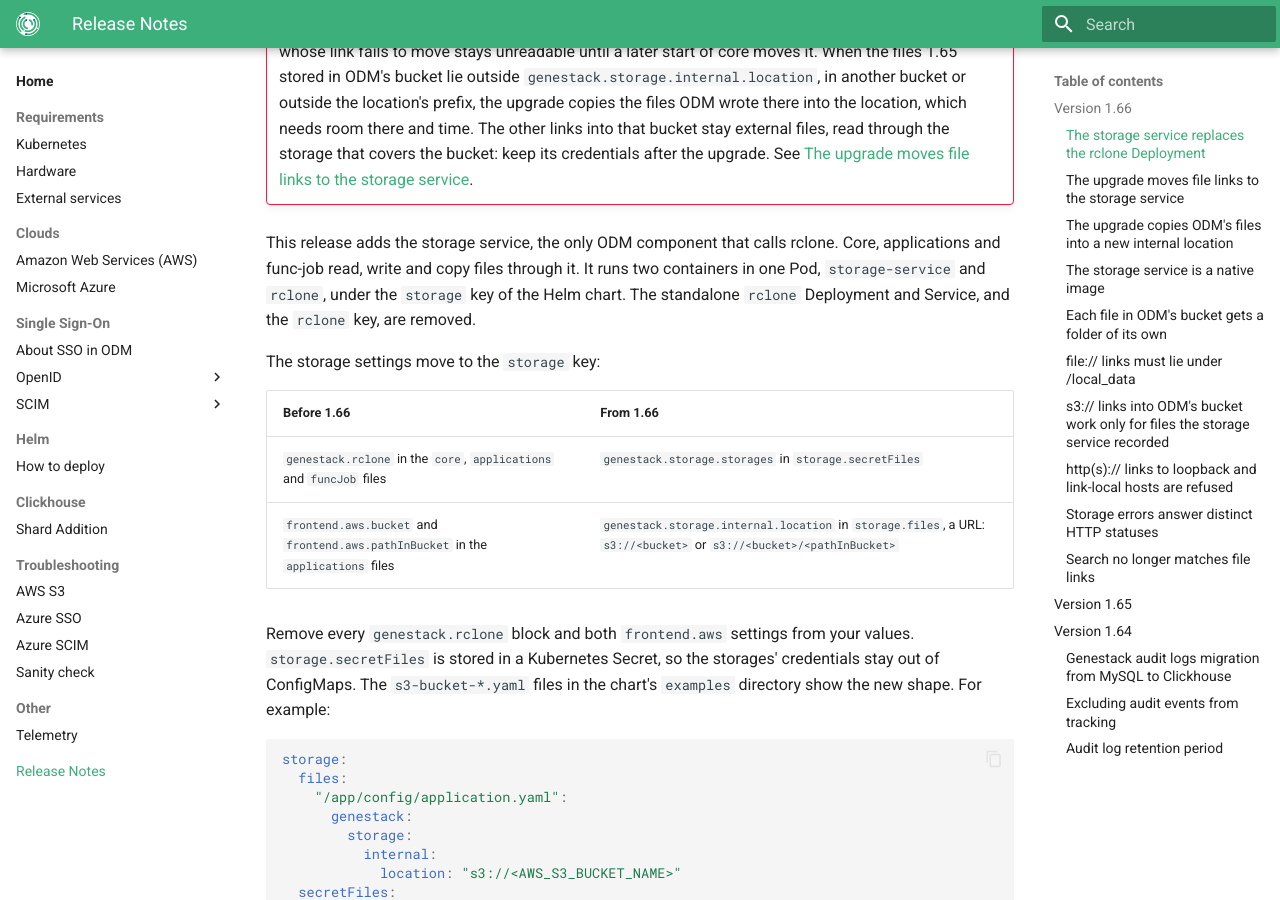
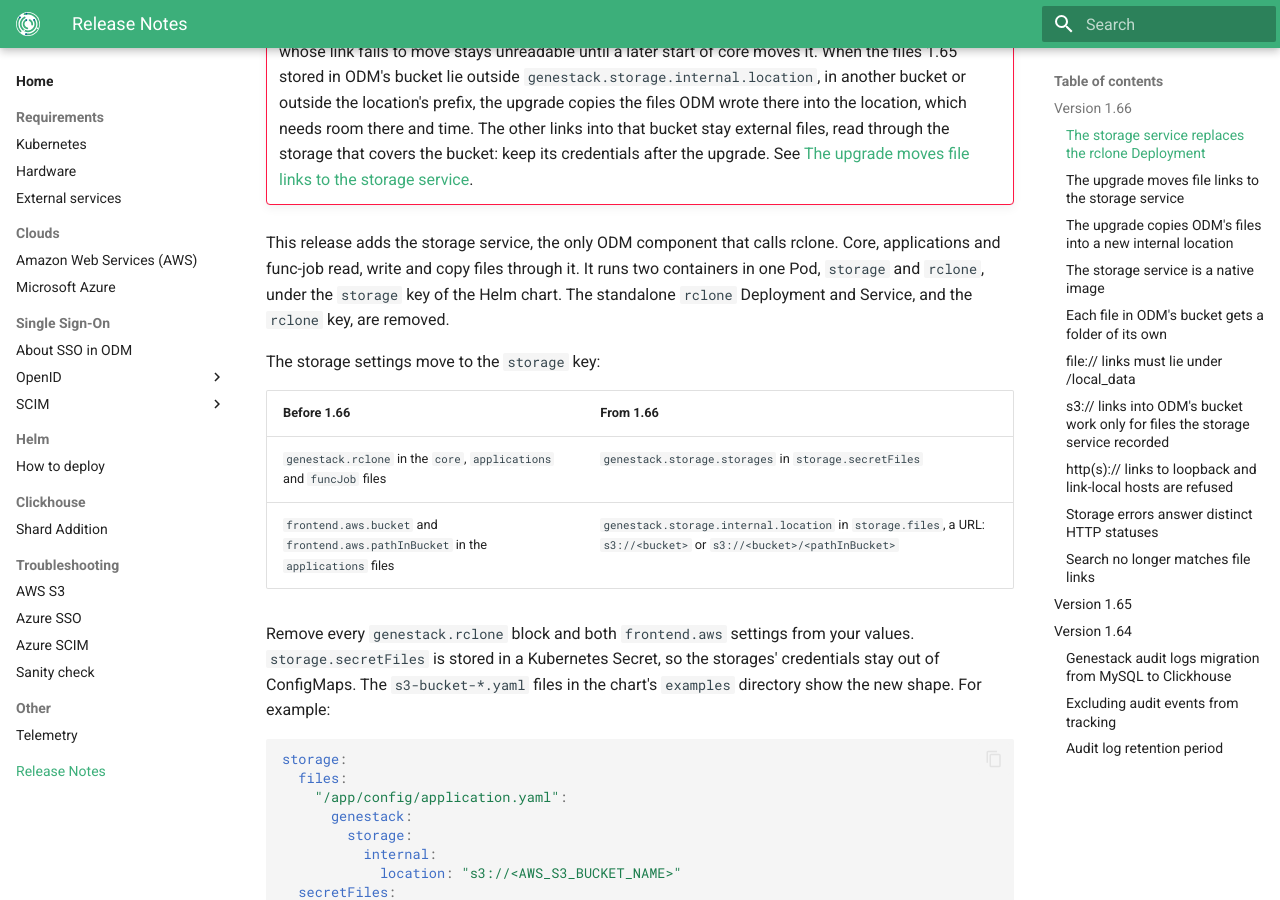
Before and after one commit to genestack/admin-docs, an MkDocs documentation site: the page built from docs/home/release-notes.md, in a window 1280 px wide and 900 px high, scrolled down 578 px. Built offline with MkDocs 1.6.1 and Material for MkDocs 9.7.7, drawn with Linux system fonts in a browser that asks for light colours; the version menu is left out; some of the changed text lies outside the part shown.

Commit message:
BIA-280: Name the storage service's deployment and container storage
The chart names the storage service's objects <release>-odm-storage and its
container storage, so the docs that name them follow.

Co-Authored-By: Claude Opus 5.5 <noreply@anthropic.com>

```diff
--- a/docs/home/release-notes.md
+++ b/docs/home/release-notes.md
@@ -20,9 +20,9 @@
     stay external files, read through the storage that covers the bucket: keep its credentials after the upgrade.
     See [The upgrade moves file links to the storage service](#the-upgrade-moves-file-links-to-the-storage-service).
 
-This release adds the storage service, the only ODM component that calls rclone. Core, applications and func-job
-read, write and copy files through it. It runs two containers in one Pod, `storage-service` and `rclone`, under the `storage` key
-of the Helm chart. The standalone `rclone` Deployment and Service, and the `rclone` key, are removed.
+This release adds the storage service, the only ODM component that calls rclone. Core, applications and func-job read,
+write and copy files through it. It runs two containers in one Pod, `storage` and `rclone`, under the `storage` key of
+the Helm chart. The standalone `rclone` Deployment and Service, and the `rclone` key, are removed.
 
 The storage settings move to the `storage` key:
 
@@ -349,7 +349,7 @@ and direct memory take at most 256 MiB together. The binary exits at its first h
 services do, and Kubernetes restarts it.
 
 Under ODM's functional tests the binary idles at 42 to 50 MiB, peaks at 121 MiB and starts in 0.17 s. The chart
-requests 128Mi of memory for the `storage-service` container and limits it to 384Mi.
+requests 128Mi of memory for the `storage` container and limits it to 384Mi.
 
 The native image differs from ODM's JVM services:
 
```
Also changed, not shown: docs/home/troubleshooting/aws-s3.md (+2 -2 lines).
